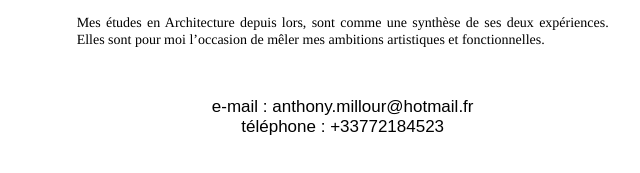
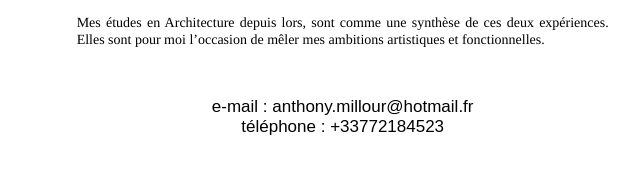
Before and after one commit to amillour/amillour.github.io, a plain HTML site: page contact.html in a window 1280 px wide. Shown: the part 451-624 px from the top of the page, 297-937 px from the left. Drawn offline with Linux system fonts and the light colour scheme.

Commit message:
Fix typo

```diff
--- a/contact.html
+++ b/contact.html
@@ -57,7 +57,7 @@ if(typeof Muse == "undefined") window.Muse = {}; window.Muse.assets = {"required
      <p id="u3421-7">&nbsp;</p>
      <p id="u3421-9">En 2014, j’ai ressenti le besoin d’un apprentissage plus concret, où la valeur de ce qui est produit ne peut être porté à subjectivité. Quelque chose de profondément essentiel. Je me suis alors tourné vers l’Agriculture – comme j’aurai pu me tourner vers la Charpente, la Ferronnerie ou la Mécanique automobile.</p>
      <p id="u3421-10">&nbsp;</p>
-     <p id="u3421-12">Mes études en Architecture depuis lors, sont comme une synthèse de ses deux expériences. Elles sont pour moi l’occasion de mêler mes ambitions artistiques et fonctionnelles.</p>
+     <p id="u3421-12">Mes études en Architecture depuis lors, sont comme une synthèse de ces deux expériences. Elles sont pour moi l’occasion de mêler mes ambitions artistiques et fonctionnelles.</p>
      <p>&nbsp;</p>
     </div>
     <div class="clearfix colelem" id="u4849-8" data-muse-temp-textContainer-sizePolicy="true" data-muse-temp-textContainer-pinning="true"><!-- content -->
```
